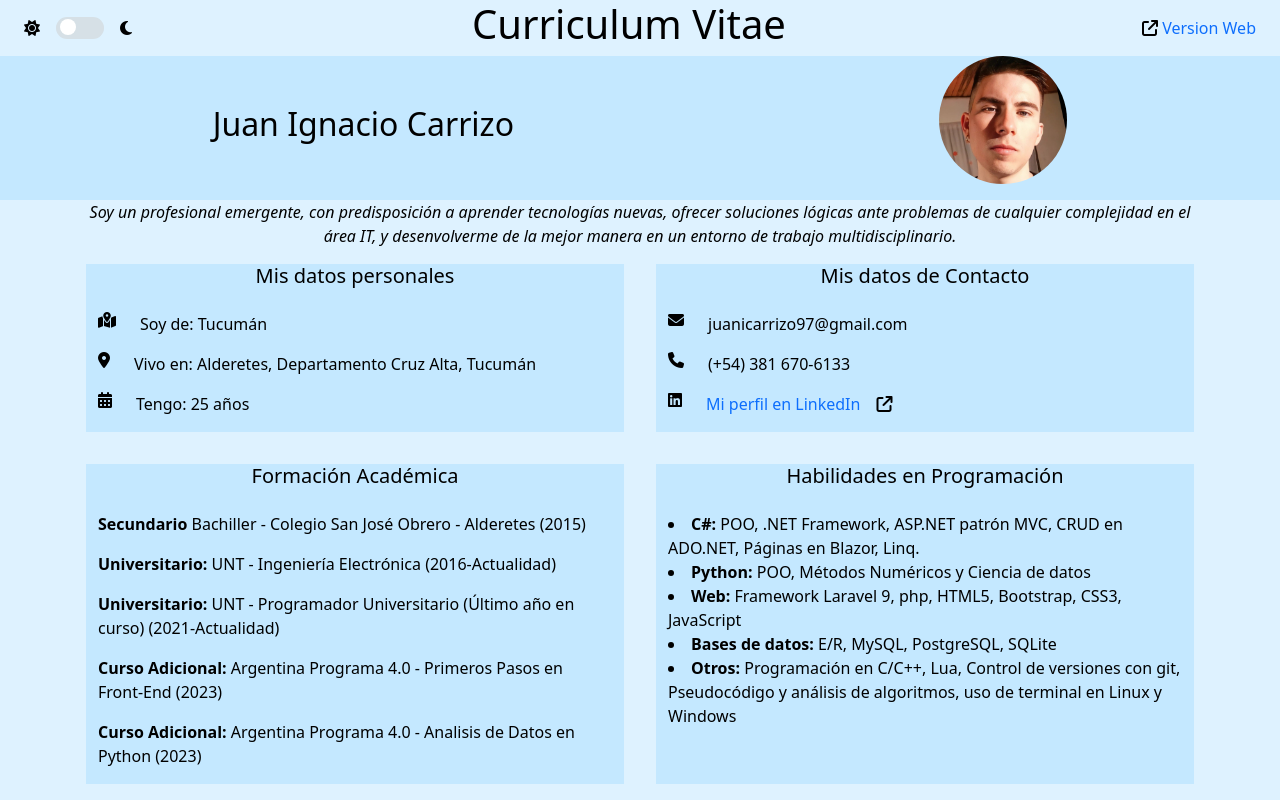
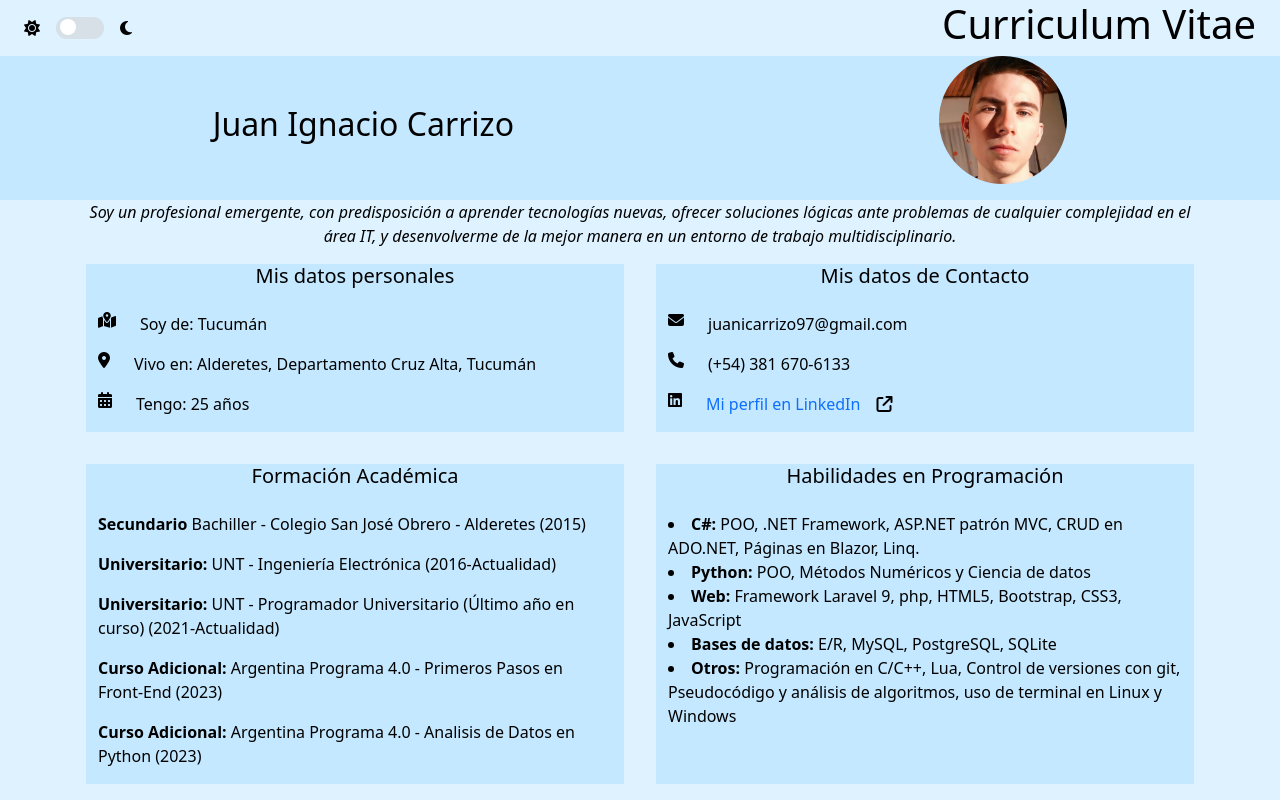
Before and after one commit to juani981/juani981.github.io, a plain HTML site: page index.html in a window 1280 px wide. Shown: the top 800 px of the page. Drawn offline with nearby package versions, Linux system fonts and the light colour scheme.

Commit message:
quitado link a sitio inexistente
Un link redirigía a una URL hardocceada inexistente

```diff
--- a/index.html
+++ b/index.html
@@ -33,12 +33,12 @@
 
         <h1 class="text-center">Curriculum Vitae</h1>
 
-        <div class="link-web">
+        <!--<div class="link-web">
             <a href="https://juani981.github.io/">
             <span class="col-auto text-center fa-solid fa-arrow-up-right-from-square"></span>
             <span class="text">Version Web</span>
             </a>
-        </div>
+        </div>-->
     </header>
     <section class="d-flex justify-content-around align-items-center" id="foto_perfil">
         <h2 class="text-center" id="nombre">Juan Ignacio Carrizo</h2>
```
